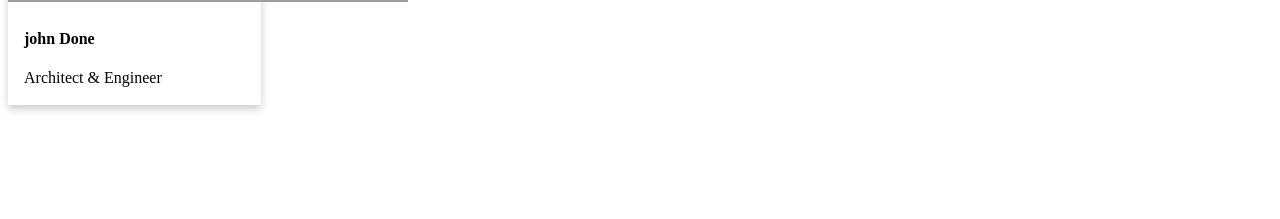
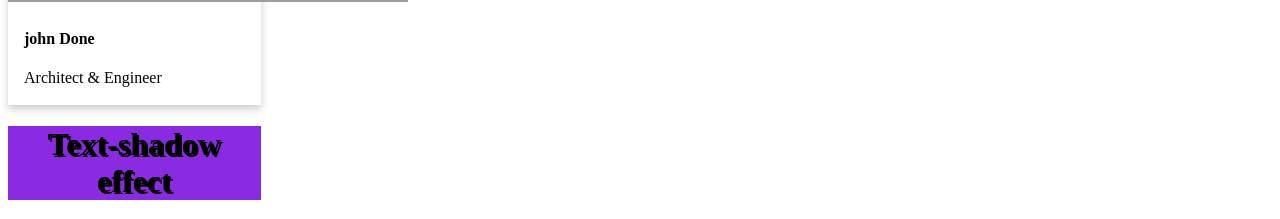
Before and after one commit to mdnlislam/html, a React (Vite) app: page / in a window 1280 px wide. Shown: the part 982-1201 px from the top of the page. Before the commit the page ends 1103 px from the top, so only its background shows below. Built offline with nearby package versions, Linux system fonts and the light colour scheme; grey boxes are pictures that could not be loaded.

Commit message:
some work

```diff
--- a/src/App.css
+++ b/src/App.css
@@ -18,3 +18,12 @@
  .container {
   padding: 2px 16px;
  }
+
+
+ .heading7{
+  background-color: blueviolet;
+  font-size: 16px 32px;
+  width: 20%;
+  text-align: center;
+  text-shadow: 2px 2px;
+ }
--- a/src/App.jsx
+++ b/src/App.jsx
@@ -48,7 +48,7 @@ function App() {
          </div>
 
 
-
+        <h1 className='heading heading7'>Text-shadow effect</h1>
 
 
 
```
